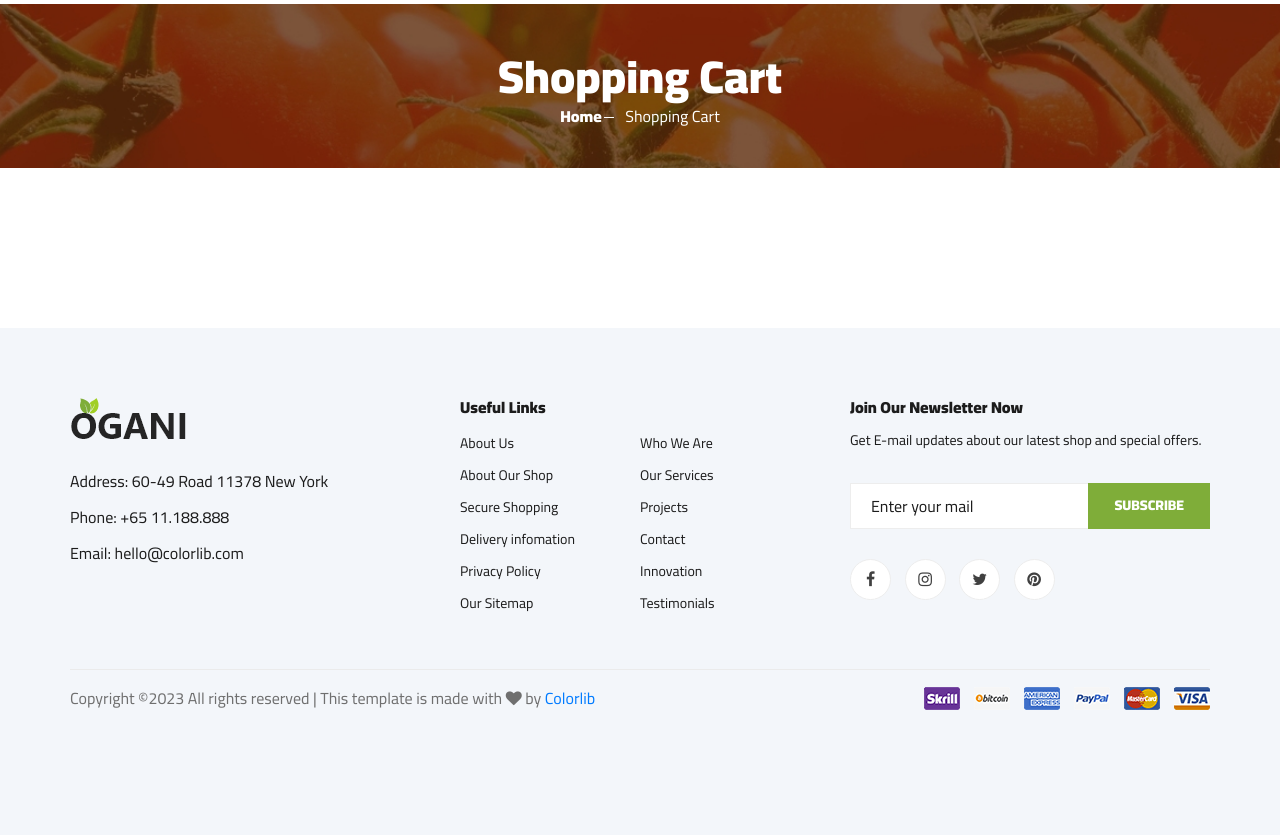
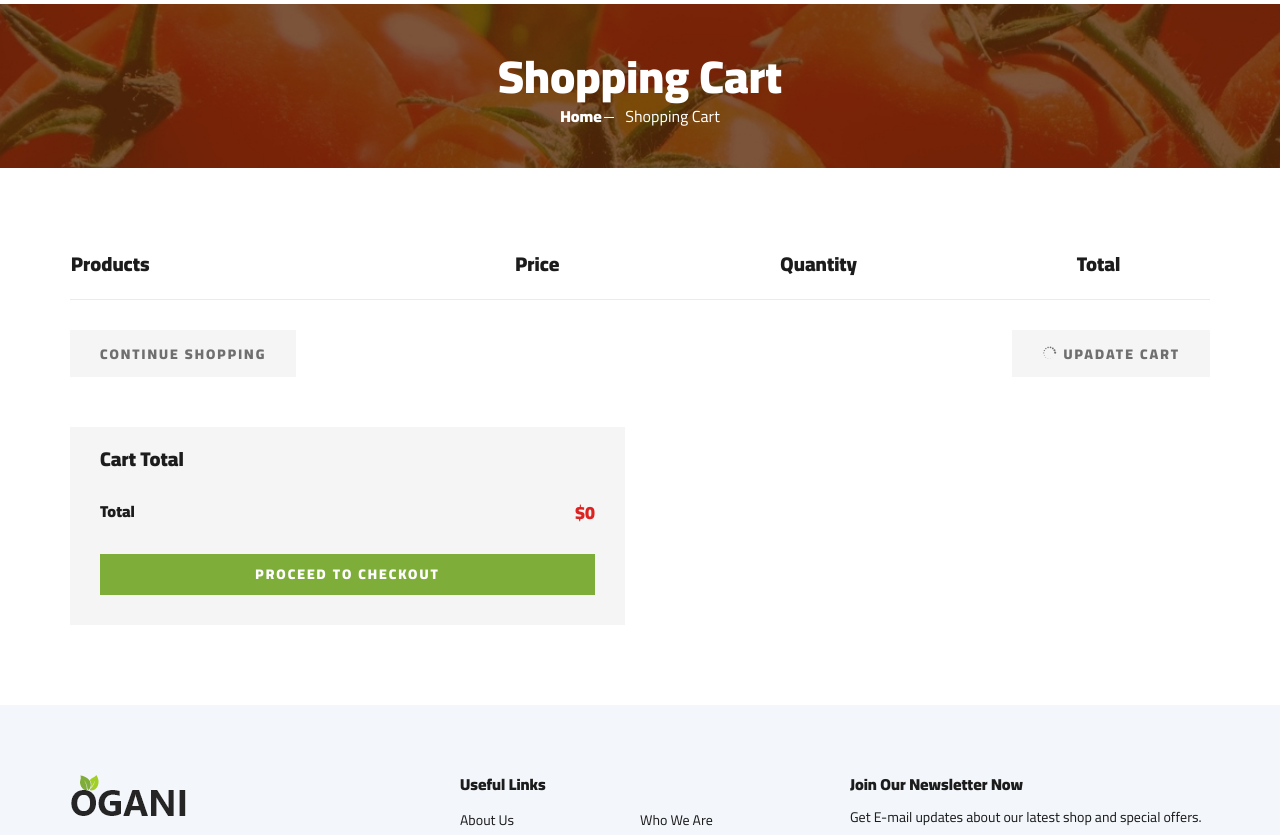
Before and after one commit to praveenks021/django_ogani_website, a Django app: page /cart_items in a window 1280 px wide. Shown: the part 204-1039 px from the top of the page. Before the commit the page ends 914 px from the top, so only its background shows below. Run offline with Django 4.2, Linux system fonts and the light colour scheme; a user stored in the database is signed in; data comes from the database, SQL or seed files in the repository; both versions use the stored data as it was after the commit; lists and menus that the app fills with data are empty; some libraries are stand-ins or nearby versions.

Commit message:
Add Cart Done View Cart Done

```diff
--- a/fresh/views.py
+++ b/fresh/views.py
@@ -3,6 +3,8 @@ from .models import *
 from django.contrib.auth.models import User
 from django.contrib.auth import authenticate, login, logout
 from django.contrib.auth.decorators import login_required
+from django.shortcuts import get_object_or_404
+
 
 
 def index(request):
@@ -71,7 +73,7 @@ def LogoutPage(request):
 
 
 def cart_objects(request, pname):
-    cart_items = Product.objects.all()
+    cart_items = get_object_or_404(Product, pname=pname)
     #return render(request, "shoping-cart.html", {"cart_items": cart_items})
     username = request.user
     cart = Cart.objects.create(user=username, products=cart_items, quantity=1)
@@ -80,6 +82,11 @@ def cart_objects(request, pname):
 
 
 def viewcart(request):
+    total = 0
+    grand_total = 0
     cart_items = Cart.objects.filter(user=request.user)
-    context = {'cart_items': cart_items}
+    for i in cart_items:
+        total = i.quantity * i.products.price
+        grand_total = grand_total+total
+    context = {'cart_items': cart_items, 'total': total, 'grand_total': grand_total}
     return render(request, "shoping-cart.html", context)
--- a/templates/shop-details.html
+++ b/templates/shop-details.html
@@ -131,13 +131,13 @@
             <div class="row">
                 <div class="col-lg-3">
                     <div class="header__logo">
-                        <a href="./index.html"><img src="{% static 'img/logo.png' %}" alt=""></a>
+                        <a href="/"><img src="{% static 'img/logo.png' %}" alt=""></a>
                     </div>
                 </div>
                 <div class="col-lg-6">
                     <nav class="header__menu">
                         <ul>
-                            <li><a href="#">Home</a></li>
+                            <li><a href="/">Home</a></li>
                             <li class="active"><a href="./shop-grid.html">Shop</a></li>
                             <li><a href="#">Pages</a>
                                 <ul class="header__menu__dropdown">
@@ -283,7 +283,7 @@
                 <div class="col-lg-3 col-md-6 col-sm-6">
                     <div class="footer__about">
                         <div class="footer__about__logo">
-                            <a href="./index.html"><img src="{% static 'img/logo.png' %}" alt=""></a>
+                            <a href="/"><img src="{% static 'img/logo.png' %}" alt=""></a>
                         </div>
                         <ul>
                             <li>Address: 60-49 Road 11378 New York</li>
--- a/templates/shoping-cart.html
+++ b/templates/shoping-cart.html
@@ -131,7 +131,7 @@
             <div class="row">
                 <div class="col-lg-3">
                     <div class="header__logo">
-                        <a href="./index.html"><img src="{% static 'img/logo.png' %}" alt=""></a>
+                        <a href="/"><img src="{% static 'img/logo.png' %}" alt=""></a>
                     </div>
                 </div>
                 <div class="col-lg-6">
@@ -242,7 +242,7 @@
 
     <!-- Shoping Cart Section Begin -->
     <section class="shoping-cart spad">
-        {% for item in cart_items %}
+
         <div class="container">
             <div class="row">
                 <div class="col-lg-12">
@@ -257,15 +257,15 @@
                                     <th></th>
                                 </tr>
                             </thead>
+                            {% for item in cart_items %}
                             <tbody>
                                 <tr>
-
                                     <td class="shoping__cart__item">
-                                        <img src="{{item.image.url}}">
-                                        <h5>{{item.pname}}</h5>
+                                        <img src="{{item.products.image.url}}">
+                                        <h5>{{item.products.pname}}</h5>
                                     </td>
                                     <td class="shoping__cart__price">
-                                        ${{item.price}}
+                                        ${{item.products.price}}
                                     </td>
                                     <td class="shoping__cart__quantity">
                                         <div class="quantity">
@@ -273,15 +273,15 @@
                                         </div>
                                     </td>
                                     <td class="shoping__cart__total">
-                                        ${{item.price}}
+                                        ${{ total }}
                                     </td>
                                     <td class="shoping__cart__item__close">
                                         <span class="icon_close"></span>
                                     </td>
 
                                 </tr>
-
                             </tbody>
+                            {% endfor %}
                         </table>
                     </div>
                 </div>
@@ -289,7 +289,7 @@
             <div class="row">
                 <div class="col-lg-12">
                     <div class="shoping__cart__btns">
-                        <a href="#" class="primary-btn cart-btn">CONTINUE SHOPPING</a>
+                        <a href="/" class="primary-btn cart-btn">CONTINUE SHOPPING</a>
                         <a href="#" class="primary-btn cart-btn cart-btn-right"><span class="icon_loading"></span>
                             Upadate Cart</a>
                     </div>
@@ -298,14 +298,14 @@
                     <div class="shoping__checkout">
                         <h5>Cart Total</h5>
                         <ul>
-                            <li>Total <span>${{item.price}}</span></li>
+                            <li>Total <span>${{ grand_total }}</span></li>
                         </ul>
                         <a href="#" class="primary-btn">PROCEED TO CHECKOUT</a>
                     </div>
                 </div>
             </div>
         </div>
-        {% endfor %}
+
     </section>
     <!-- Shoping Cart Section End -->
 
@@ -316,7 +316,7 @@
                 <div class="col-lg-3 col-md-6 col-sm-6">
                     <div class="footer__about">
                         <div class="footer__about__logo">
-                            <a href="./index.html"><img src="{% static 'img/logo.png' %}" alt=""></a>
+                            <a href="/"><img src="{% static 'img/logo.png' %}" alt=""></a>
                         </div>
                         <ul>
                             <li>Address: 60-49 Road 11378 New York</li>
```
Also changed, not shown: templates/index.html (+12 -12 lines), db.sqlite3, fresh/models.py (line endings or trailing spaces).
